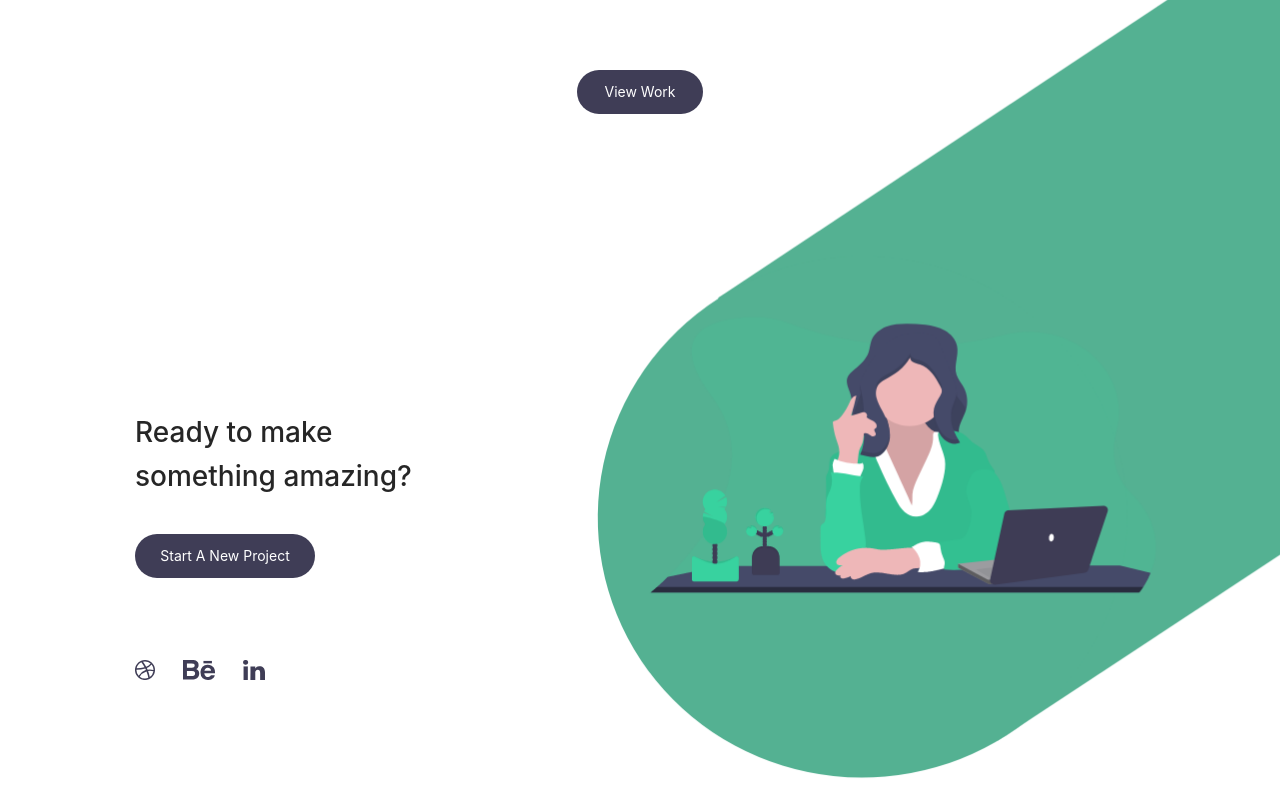
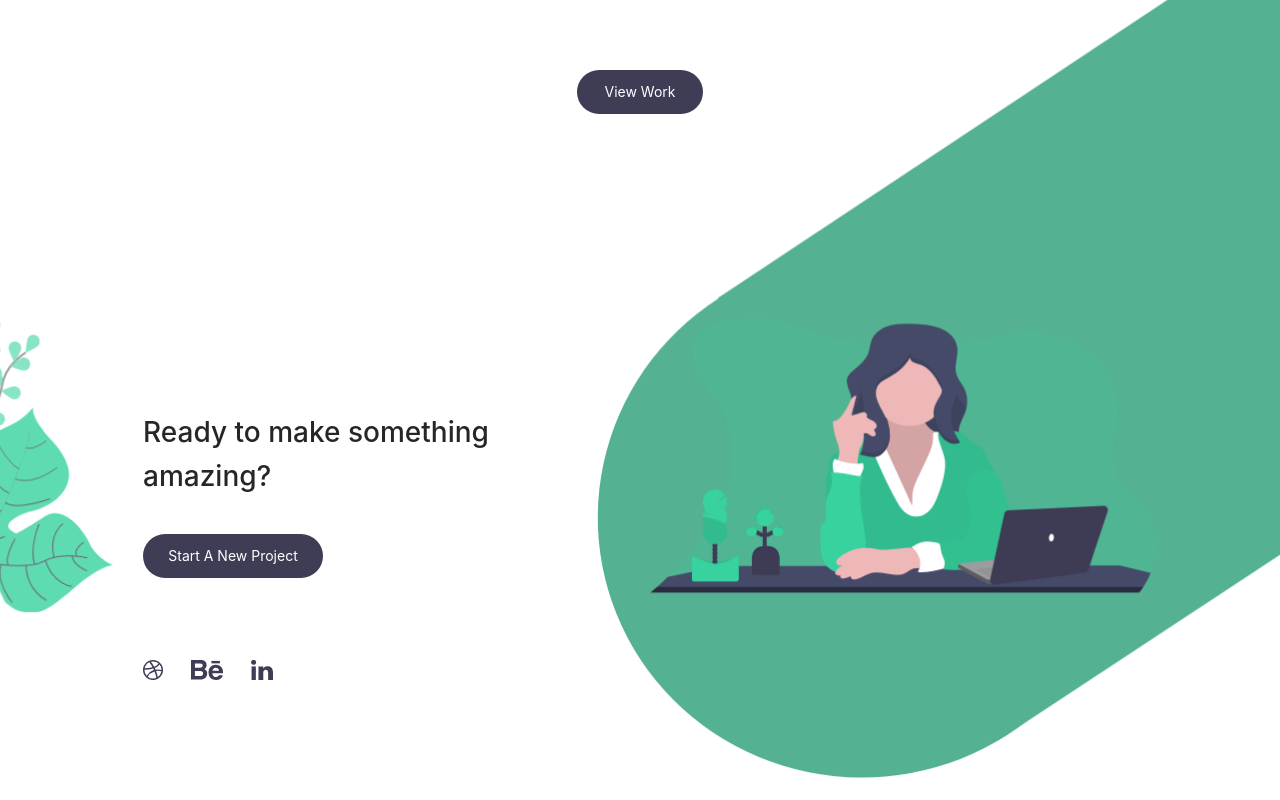
Before and after one commit to cheman121998/portfolio, a React (Create React App) app: page / in a window 1280 px wide. Shown: the part 1253-2053 px from the top of the page. Built offline with nearby package versions, Linux system fonts and the light colour scheme.

Commit message:
[anh] add left leave in contact components

```diff
--- a/src/App.css
+++ b/src/App.css
@@ -1,7 +1,7 @@
 @import url("https://fonts.googleapis.com/css2?family=Questrial&family=Roboto:wght@300;400;500;700;900&display=swap");
 
 .container {
-    max-width: 1040px;
+    max-width: 1024px;
     padding: 0 15px;
     margin: 0 auto;
     color: #000;
--- a/src/components/RecentWork/index.jsx
+++ b/src/components/RecentWork/index.jsx
@@ -11,6 +11,7 @@ import {
     behance,
     dibbble,
     linkedin,
+    leaveLeft,
 } from '../../assets/images';
 
 const listImage = [bag, girl, food, pot];
@@ -46,6 +47,7 @@ class RecentWork extends React.Component {
 
                 <div className="contact">
                     <div className="container">
+                        <img src={leaveLeft} className="leaveLeft" />
                         <div className="content">
                             <h1>Ready to make something amazing?</h1>
                             <Tooltip
--- a/src/components/RecentWork/style.scss
+++ b/src/components/RecentWork/style.scss
@@ -95,6 +95,7 @@ button:hover {
     flex-direction: column;
     display: flex;
     justify-content: flex-end;
+    position: relative;
 
     button {
         width: 180px;
@@ -105,9 +106,18 @@ button:hover {
     h1 {
         margin: 0 0 36px 0;
     }
+    .leaveLeft {
+        top: 528px;
+        left: -124px;
+        width: 244px;
+        height: 328px;
+        position: absolute;
+        z-index: -1;
+    }
 
     .content {
-        width: 30%;
+        width: 40%;
+        z-index: 1;
 
         .wrapIcon {
             display: flex;
@@ -158,6 +168,11 @@ button:hover {
         justify-content: flex-start;
         width: 100%;
         // overflow: hidden;
+
+        .leaveLeft {
+            top: 0px;
+            left: -124px;
+        }
         .content {
             width: 100%;
             display: flex;
```
